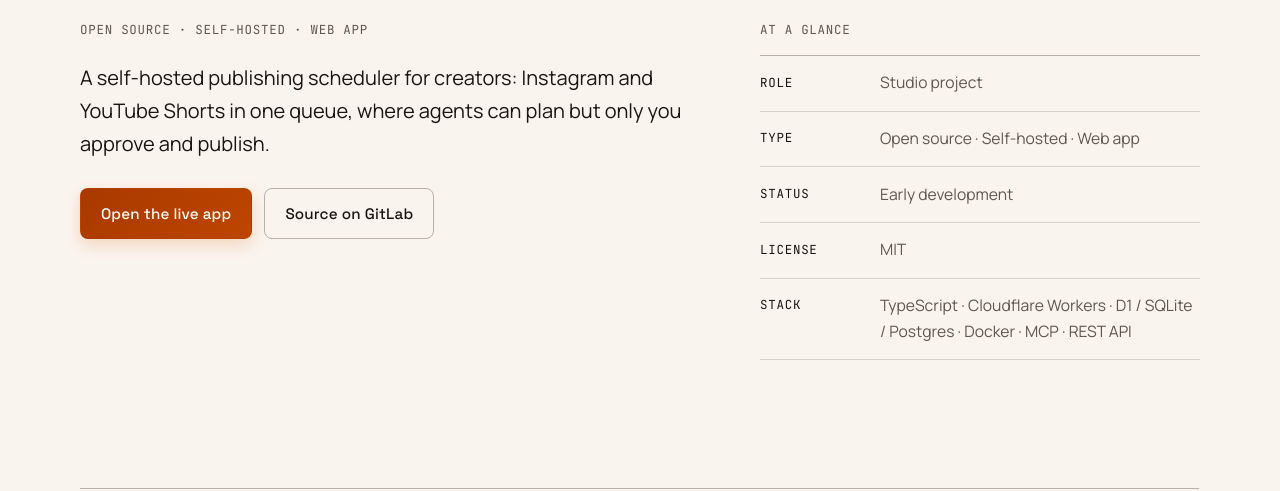
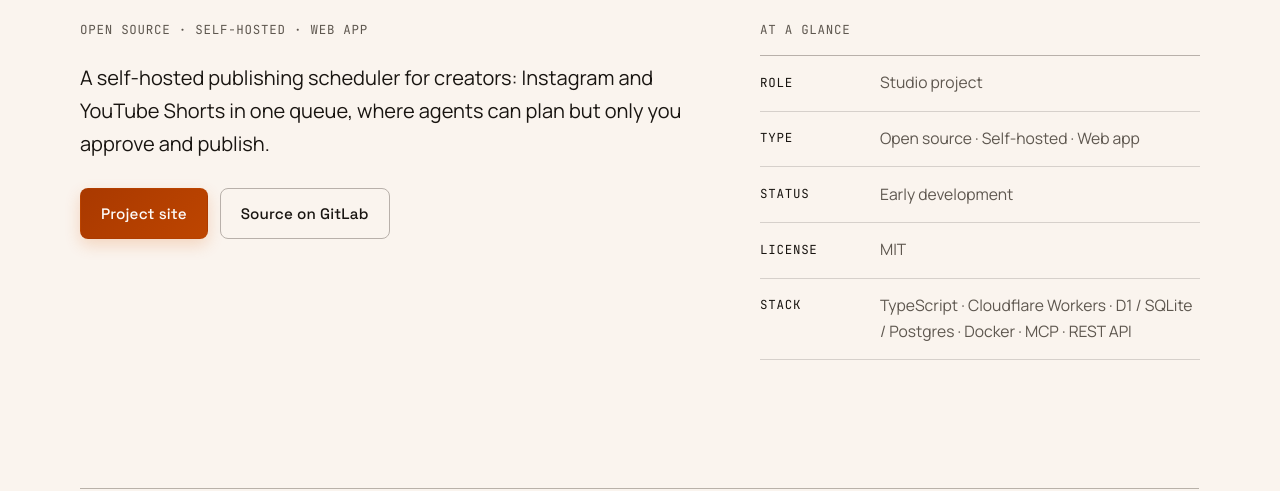
Before and after one commit to NYT87/NYT87.github.io, an Astro site: page /projects/bongsu in a window 1280 px wide. Shown: the part 311-802 px from the top of the page. Built offline with nearby package versions, Linux system fonts and the light colour scheme; Astro itself is replaced by a stand-in of ours.

Commit message:
fix(projects): distinguish project sites from live apps
Bongsu's link is its project site, not a deployed app. Add an explicit
liveKind field (app | site) so the Work rows and project pages label
the link correctly instead of inferring it from the role.

Co-Authored-By: Claude Fable 5.1 <noreply@anthropic.com>

```diff
--- a/src/components/WorkList.astro
+++ b/src/components/WorkList.astro
@@ -32,7 +32,7 @@ const { projects } = Astro.props;
 						rel="noopener noreferrer"
 						class="text-link"
 					>
-						{project.data.role === "studio" ? "Live app" : "Website"}
+						{project.data.liveKind === "app" ? "Live app" : "Website"}
 						<span class="visually-hidden"> for {project.data.name}</span>
 					</a>
 				)}
--- a/src/content.config.ts
+++ b/src/content.config.ts
@@ -10,7 +10,9 @@ const projects = defineCollection({
 		kind: z.string(),
 		summary: z.string(),
 		liveUrl: z.string().url().optional(),
-		liveLabel: z.string().default("Live app"),
+		/** "app": liveUrl opens the running product; "site": it is a project or product website */
+		liveKind: z.enum(["app", "site"]).default("app"),
+		liveLabel: z.string().default("Website"),
 		repoUrl: z.string().url().optional(),
 		repoHost: z.enum(["GitHub", "GitLab"]).optional(),
 		links: z
--- a/src/content/projects/bongsu.md
+++ b/src/content/projects/bongsu.md
@@ -3,6 +3,8 @@ name: "Bongsu"
 kind: "Open source · Self-hosted · Web app"
 summary: "A self-hosted publishing scheduler for creators: Instagram and YouTube Shorts in one queue, where agents can plan but only you approve and publish."
 liveUrl: "https://nyt87.gitlab.io/bongsu/"
+liveKind: "site"
+liveLabel: "Project site"
 repoUrl: "https://gitlab.com/nyt87/bongsu"
 repoHost: "GitLab"
 status: "Early development"
@@ -33,4 +35,4 @@ Bongsu runs on Cloudflare Workers with D1, or in Docker on your own server with
 
 ## Status
 
-Bongsu is in early development under the MIT license. The source and roadmap live on GitLab for now.
+Bongsu is in early development under the MIT license and is not yet deployed. The project site, source and roadmap live on GitLab for now.
--- a/src/content/projects/criptan.md
+++ b/src/content/projects/criptan.md
@@ -4,6 +4,7 @@ role: "client"
 kind: "Client · Fintech · Mobile app"
 summary: "Senior backend engineering for Criptan, a regulated Spanish crypto investment app, as the studio's main ongoing client engagement."
 liveUrl: "https://criptan.com"
+liveKind: "site"
 liveLabel: "criptan.com"
 links:
   - label: "App Store"
--- a/src/content/projects/drift.md
+++ b/src/content/projects/drift.md
@@ -4,6 +4,7 @@ role: "contribution"
 kind: "Open source contribution · Desktop app"
 summary: "Ongoing contributions to CutWire Drift, a free, open-source desktop video editor: media bin, start screen, agent access over MCP, lossless rotation and timeline tools."
 liveUrl: "https://cutwire.org/drift"
+liveKind: "site"
 liveLabel: "cutwire.org/drift"
 repoUrl: "https://github.com/CutWire-Studios/Drift"
 repoHost: "GitHub"
--- a/src/pages/projects/[slug].astro
+++ b/src/pages/projects/[slug].astro
@@ -91,7 +91,7 @@ const facts = [
 									rel="noopener noreferrer"
 									class="btn btn-primary"
 								>
-									{data.role === "studio" ? "Open the live app" : data.liveLabel}
+									{data.liveKind === "app" ? "Open the live app" : data.liveLabel}
 								</a>
 							)}
 							{data.repoUrl && (
```
Also changed, not shown: README.md.
